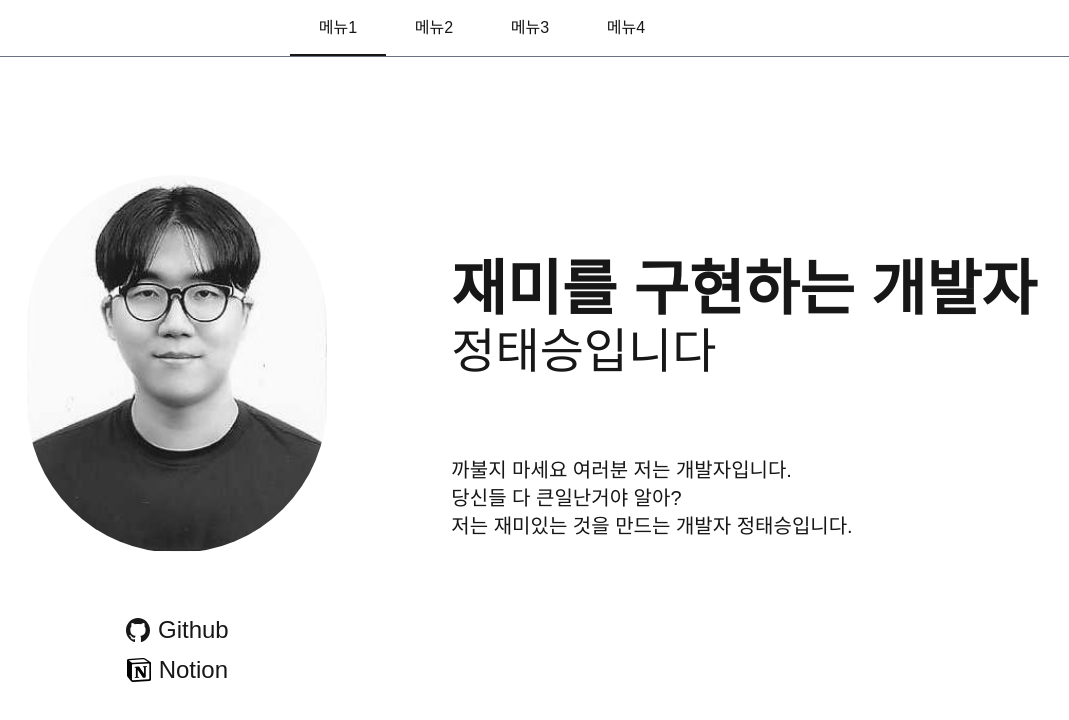
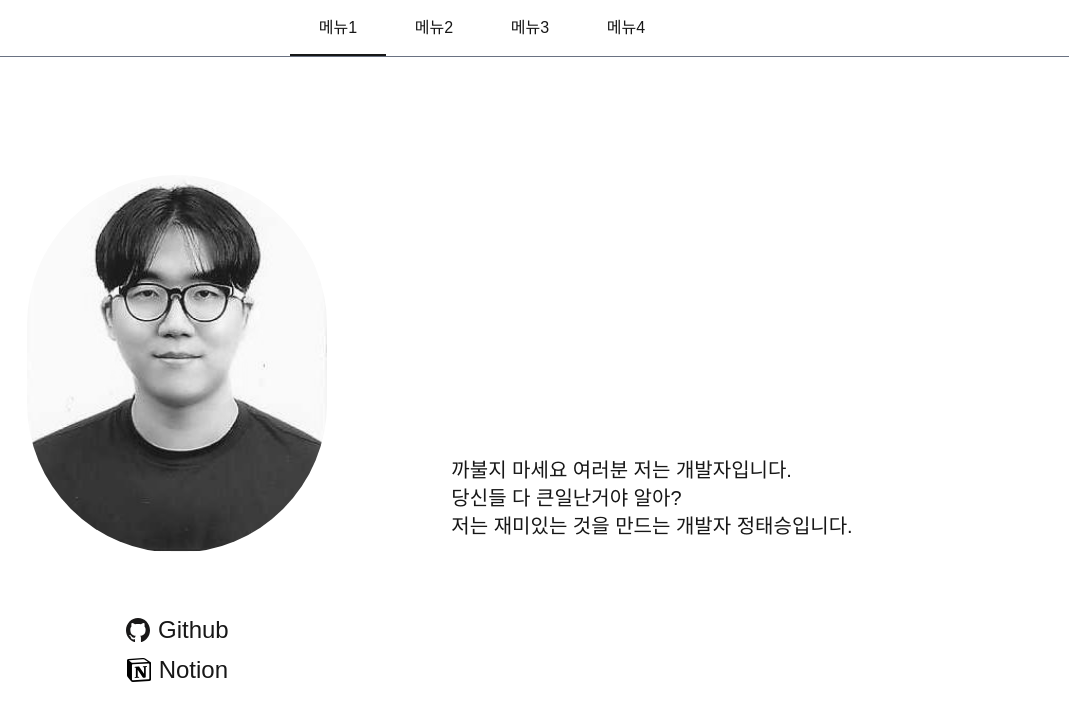
Before and after one commit to fluetanol/PortfolioSite, a Next.js app: page / in a window 1280 px wide. Shown: the top 720 px of the page, without its empty margins (158-1227 px from the left). Built offline with nearby package versions, Linux system fonts and the light colour scheme.

Commit message:
style : 제목 올라오는 애니메이션 추가

```diff
--- a/app/page.tsx
+++ b/app/page.tsx
@@ -46,7 +46,7 @@ export default function Home() {
         </div>
 
         <div aria-label="Introduction" className ="flex flex-col gap-20">
-          <div className ="space-y-2 whitespace-nowrap">
+          <div className ="space-y-2 whitespace-nowrap translate-y-4 opacity-0 hover:opacity-100 hover:translate-y-0 transition-all duration-500">
             <h1 className ="text-6xl font-bold">재미를 구현하는 개발자</h1>
             <h2 className="text-5xl">정태승입니다</h2>
           </div>
```
